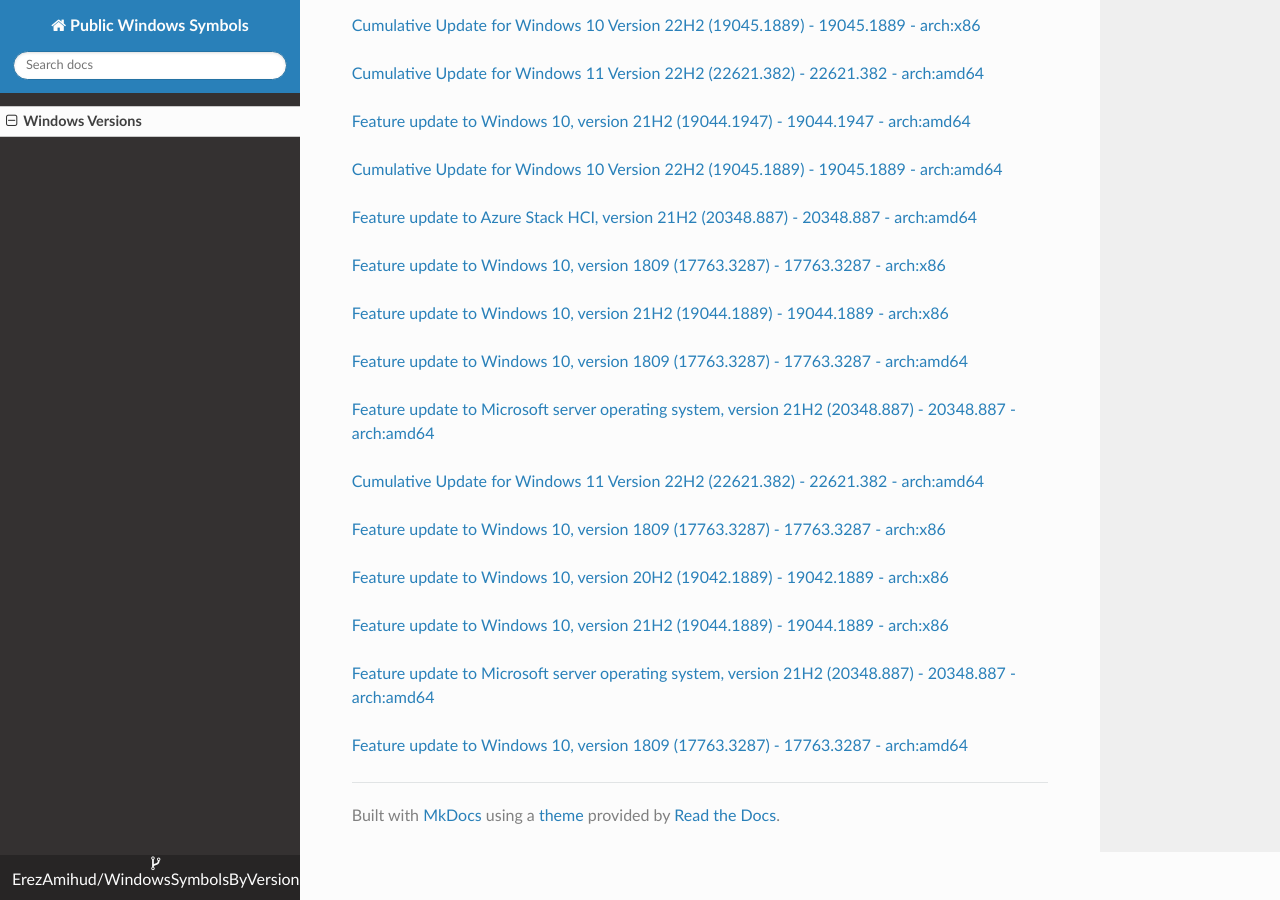
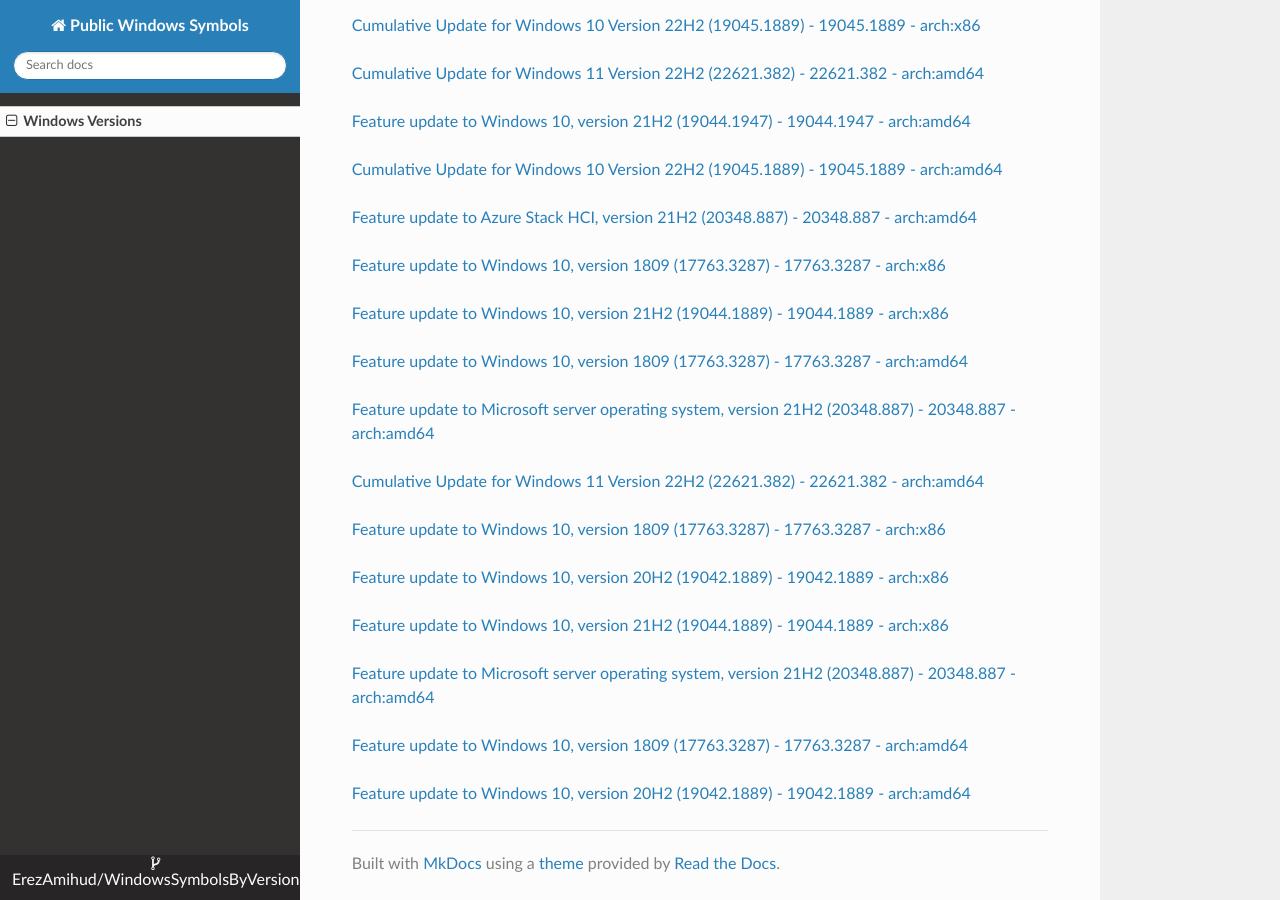
Before and after one commit to ErezAmihud/WindowsSymbolsByVersion, an MkDocs documentation site: the page built from docs/index.md, in a window 1280 px wide and 900 px high, scrolled down 55685 px. Built offline with MkDocs 1.6.1, drawn with Linux system fonts in a browser that asks for light colours; nearby versions of some CDN libraries.

Commit message:
Automated commit, add manifest for fbfffa4c-099d-4aea-9113-a91e0f72462f

```diff
--- a/docs/index.md
+++ b/docs/index.md
@@ -3298,3 +3298,6 @@
 
 
 [Feature update to Windows 10, version 1809 (17763.3287) - 17763.3287 - arch:amd64](https://github.com/ErezAmihud/WindowsSymbolsByVersion/blob/main/manifests/7fdfe51e-a542-4f65-a299-d833cf07d69e.manifest)
+
+
+[Feature update to Windows 10, version 20H2 (19042.1889) - 19042.1889 - arch:amd64](https://github.com/ErezAmihud/WindowsSymbolsByVersion/blob/main/manifests/fbfffa4c-099d-4aea-9113-a91e0f72462f.manifest)
```
Also changed, not shown: process_builds.json (+1 -1 lines), 1 other file.
